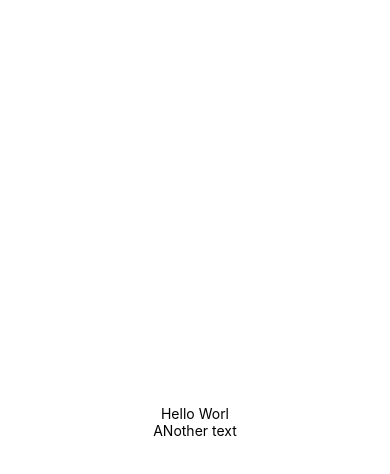
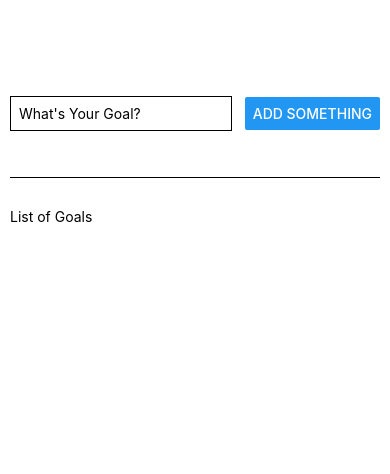
Before and after one commit to BajraYeJoon/native-project, a React Native app: screen / in a window 390 px wide. Shown: the top 474 px of the page. Built offline with nearby package versions, Linux system fonts and the light colour scheme.

Commit message:
-- styling fundamentals

```diff
--- a/App.tsx
+++ b/App.tsx
@@ -1,22 +1,66 @@
 import { StatusBar } from "expo-status-bar";
-import { StyleSheet, Text, View } from "react-native";
+import { useState } from "react";
+import { StyleSheet, Text, View, Button, TextInput } from "react-native";
 
 export default function App() {
+  const [enterGoalText, setEnterGoalText] = useState("");
+  const [goals, setGoals] = useState<string[]>([]); // string[] is an array of strings
+
+  function addGoalHandler() {
+    setGoals((currentGoals) => [...currentGoals, enterGoalText]);
+  }
+
+  function addInputHandler(enteredText: string) {
+    setEnterGoalText(enteredText);
+  }
+
   return (
-    <View style={styles.container}>
-      <Text>Hello Worl</Text>
-      <Text>ANother text</Text>
+    <View style={styles.screen}>
+      <View style={styles.inputContainer}>
+        <TextInput
+          style={styles.textInput}
+          placeholder="What's Your Goal?"
+          onChangeText={addInputHandler}
+        />
+        <Button title="Add Something" onPress={addGoalHandler} />
+      </View>
+      <View style={styles.goalsContainer}>
+        <Text>List of Goals</Text>
 
-      <StatusBar style="auto" />
+        {goals.map((goal) => (
+          <Text key={goal}>{goal}</Text>
+        ))}
+      </View>
     </View>
   );
 }
 
 const styles = StyleSheet.create({
-  container: {
+  screen: {
+    paddingTop: 50,
+    paddingHorizontal: 10,
     flex: 1,
-    backgroundColor: "#fff",
+  },
+
+  inputContainer: {
+    flex: 1,
+    flexDirection: "row",
+    justifyContent: "space-between",
     alignItems: "center",
-    justifyContent: "center",
+    marginBottom: 30,
+    borderBottomWidth: 1,
+    borderBottomColor: "black",
+  },
+
+  textInput: {
+    borderWidth: 1,
+    borderColor: "black",
+    width: "60%",
+    marginRight: 10,
+    padding: 8,
+  },
+
+  goalsContainer: {
+    flex: 5,
   },
 });
```
